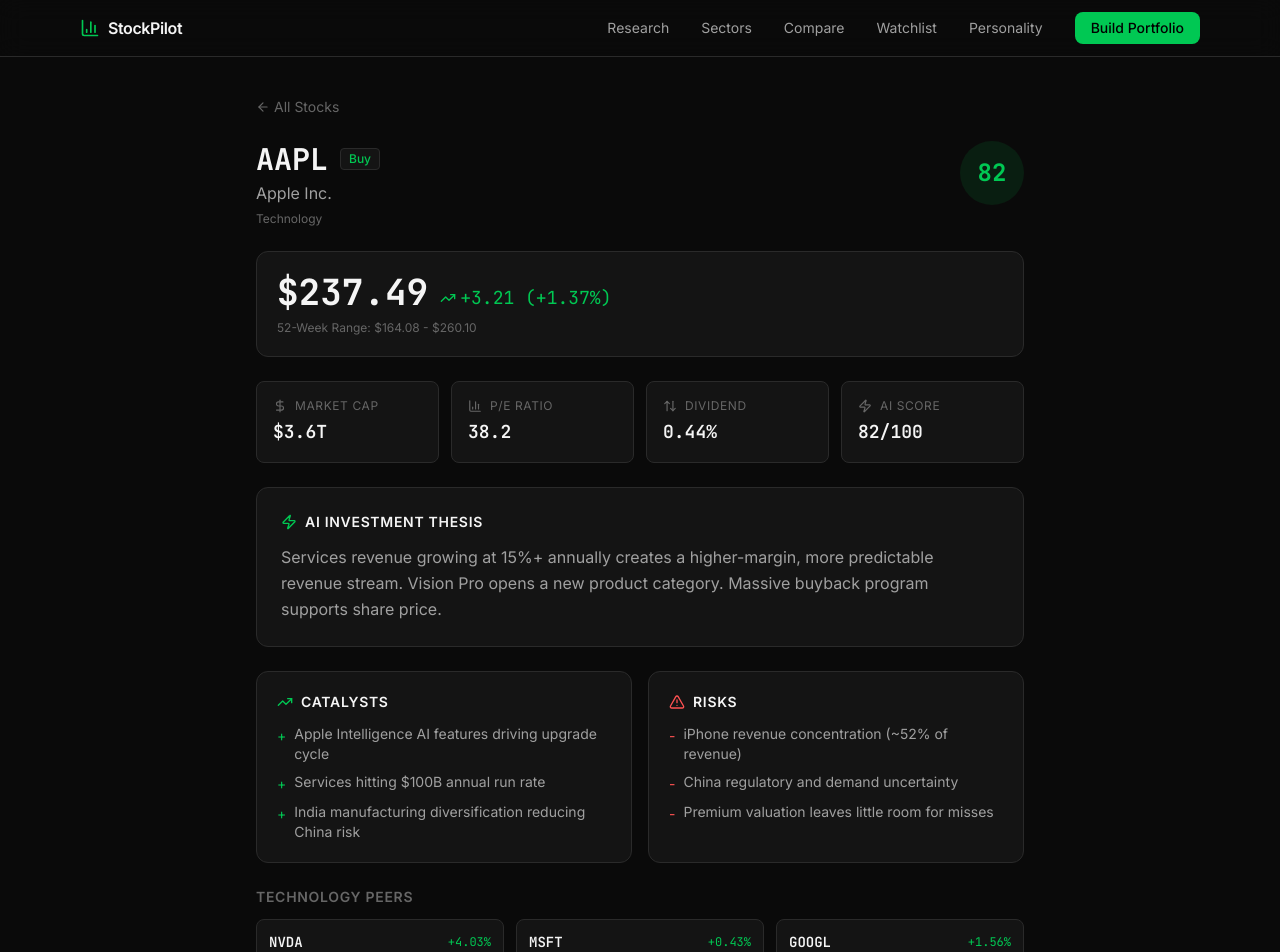
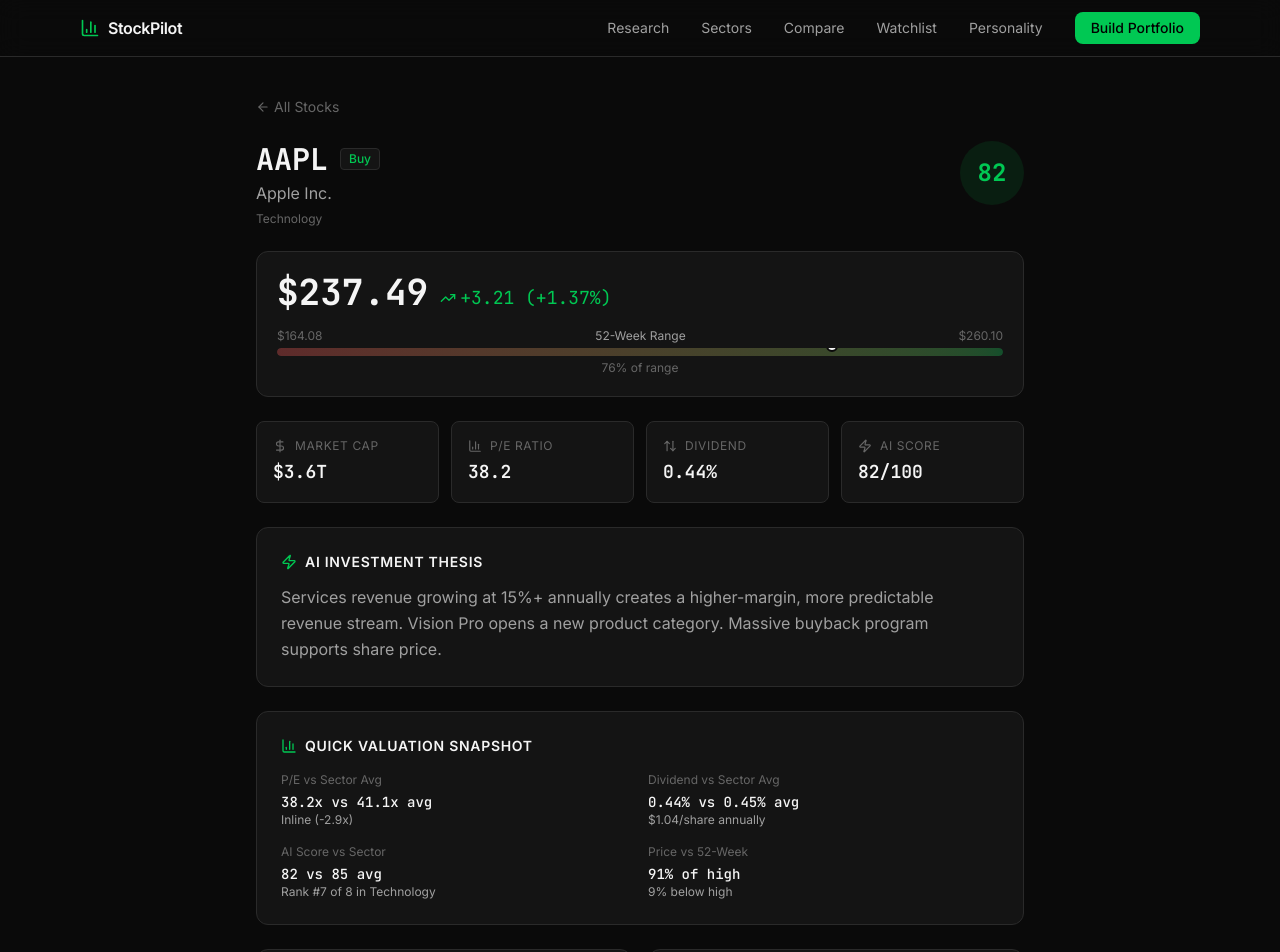
Before and after one commit to lordshua1337/stock-pilot, a Next.js app: page /research/AAPL in a window 1280 px wide. Shown: the top 952 px of the page. Built offline with nearby package versions, Linux system fonts and the light colour scheme.

Commit message:
feat: enhance stock research page with 52-week range bar and valuation snapshot
Adds visual 52-week price range indicator with position dot.
New valuation section comparing P/E, dividend, and AI score
against sector averages with ranking.

```diff
--- a/src/app/research/[ticker]/page.tsx
+++ b/src/app/research/[ticker]/page.tsx
@@ -176,10 +176,30 @@
               {stock.changePercent.toFixed(2)}%)
             </span>
           </div>
-          <p className="text-xs text-text-muted mt-2">
-            52-Week Range: ${stock.fiftyTwoLow.toFixed(2)} - $
-            {stock.fiftyTwoHigh.toFixed(2)}
-          </p>
+          {/* 52-week range bar */}
+          <div className="mt-4">
+            <div className="flex items-center justify-between text-xs text-text-muted mb-1">
+              <span>${stock.fiftyTwoLow.toFixed(2)}</span>
+              <span className="text-text-secondary">52-Week Range</span>
+              <span>${stock.fiftyTwoHigh.toFixed(2)}</span>
+            </div>
+            <div className="relative h-2 bg-surface-alt rounded-full overflow-hidden">
+              <div
+                className="absolute inset-y-0 left-0 bg-gradient-to-r from-red to-green rounded-full opacity-30"
+                style={{ width: "100%" }}
+              />
+              <div
+                className="absolute top-1/2 -translate-y-1/2 w-3 h-3 bg-text-primary rounded-full border-2 border-background"
+                style={{
+                  left: `${Math.min(100, Math.max(0, ((stock.price - stock.fiftyTwoLow) / (stock.fiftyTwoHigh - stock.fiftyTwoLow)) * 100))}%`,
+                  transform: "translate(-50%, -50%)",
+                }}
+              />
+            </div>
+            <p className="text-xs text-text-muted mt-1 text-center">
+              {((stock.price - stock.fiftyTwoLow) / (stock.fiftyTwoHigh - stock.fiftyTwoLow) * 100).toFixed(0)}% of range
+            </p>
+          </div>
         </div>
 
         {/* Key Metrics */}
@@ -217,6 +237,86 @@
           <p className="text-text-secondary leading-relaxed">
             {stock.thesis}
           </p>
+        </div>
+
+        {/* Quick Valuation */}
+        <div className="bg-surface rounded-xl border border-border p-5 sm:p-6 mb-6">
+          <div className="flex items-center gap-2 mb-4">
+            <BarChart3 className="w-4 h-4 text-green" />
+            <h2 className="text-sm font-semibold uppercase tracking-wider">
+              Quick Valuation Snapshot
+            </h2>
+          </div>
+          <div className="grid grid-cols-2 gap-4">
+            <div>
+              <p className="text-xs text-text-muted mb-1">P/E vs Sector Avg</p>
+              {(() => {
+                const sectorPeers = getStocksBySector(stock.sector);
+                const avgPE = sectorPeers.reduce((s, st) => s + st.peRatio, 0) / sectorPeers.length;
+                const diff = stock.peRatio - avgPE;
+                const label = diff > 5 ? "Premium" : diff < -5 ? "Discount" : "Inline";
+                const color = diff > 5 ? "text-gold" : diff < -5 ? "text-green" : "text-text-secondary";
+                return (
+                  <div>
+                    <p className="text-sm font-mono font-medium">
+                      {stock.peRatio.toFixed(1)}x vs {avgPE.toFixed(1)}x avg
+                    </p>
+                    <p className={`text-xs ${color}`}>
+                      {label} ({diff > 0 ? "+" : ""}{diff.toFixed(1)}x)
+                    </p>
+                  </div>
+                );
+              })()}
+            </div>
+            <div>
+              <p className="text-xs text-text-muted mb-1">Dividend vs Sector Avg</p>
+              {(() => {
+                const sectorPeers = getStocksBySector(stock.sector);
+                const avgDiv = sectorPeers.reduce((s, st) => s + st.dividendYield, 0) / sectorPeers.length;
+                return (
+                  <div>
+                    <p className="text-sm font-mono font-medium">
+                      {stock.dividendYield.toFixed(2)}% vs {avgDiv.toFixed(2)}% avg
+                    </p>
+                    <p className="text-xs text-text-secondary">
+                      {stock.dividendYield > 0 ? `$${(stock.price * stock.dividendYield / 100).toFixed(2)}/share annually` : "No dividend"}
+                    </p>
+                  </div>
+                );
+              })()}
+            </div>
+            <div>
+              <p className="text-xs text-text-muted mb-1">AI Score vs Sector</p>
+              {(() => {
+                const sectorPeers = getStocksBySector(stock.sector);
+                const avgScore = Math.round(sectorPeers.reduce((s, st) => s + st.aiScore, 0) / sectorPeers.length);
+                const rank = [...sectorPeers].sort((a, b) => b.aiScore - a.aiScore).findIndex(s => s.ticker === stock.ticker) + 1;
+                return (
+                  <div>
+                    <p className="text-sm font-mono font-medium">
+                      {stock.aiScore} vs {avgScore} avg
+                    </p>
+                    <p className="text-xs text-text-secondary">
+                      Rank #{rank} of {sectorPeers.length} in {stock.sector}
+                    </p>
+                  </div>
+                );
+              })()}
+            </div>
+            <div>
+              <p className="text-xs text-text-muted mb-1">Price vs 52-Week</p>
+              <p className="text-sm font-mono font-medium">
+                {((stock.price / stock.fiftyTwoHigh) * 100).toFixed(0)}% of high
+              </p>
+              <p className="text-xs text-text-secondary">
+                {stock.price >= stock.fiftyTwoHigh * 0.95
+                  ? "Near 52-week high"
+                  : stock.price <= stock.fiftyTwoLow * 1.05
+                    ? "Near 52-week low"
+                    : `${((1 - stock.price / stock.fiftyTwoHigh) * 100).toFixed(0)}% below high`}
+              </p>
+            </div>
+          </div>
         </div>
 
         {/* Catalysts and Risks side by side */}
```
